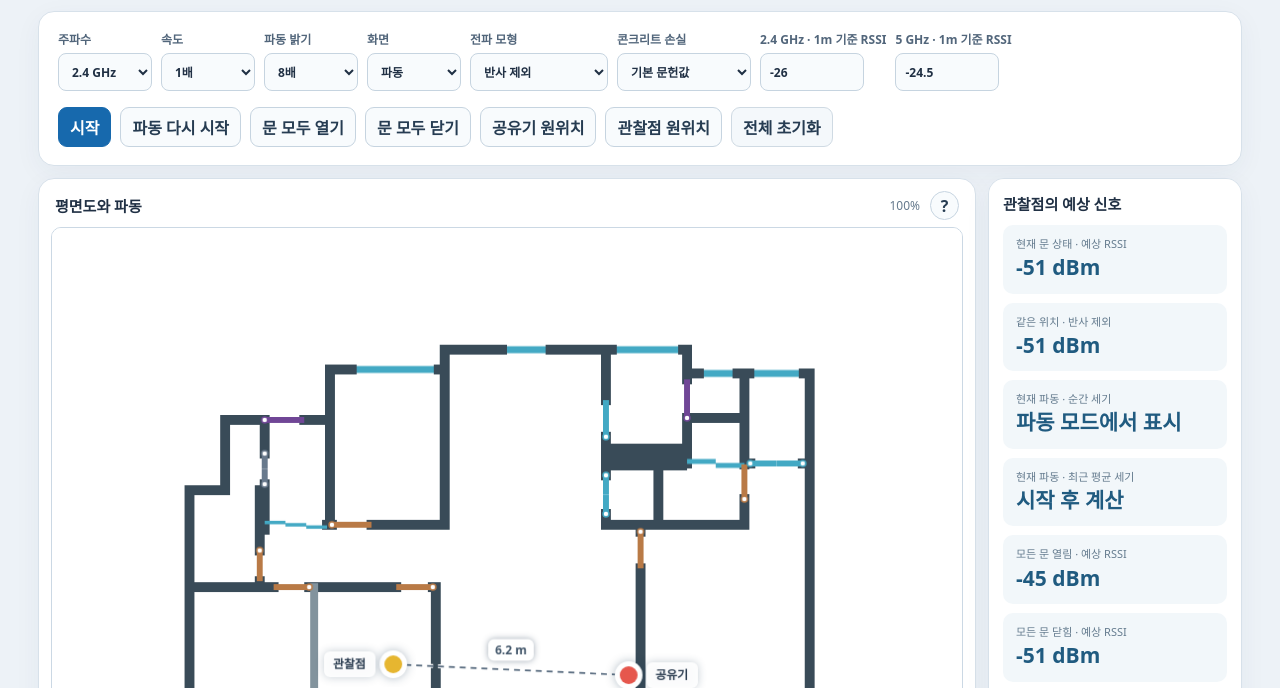
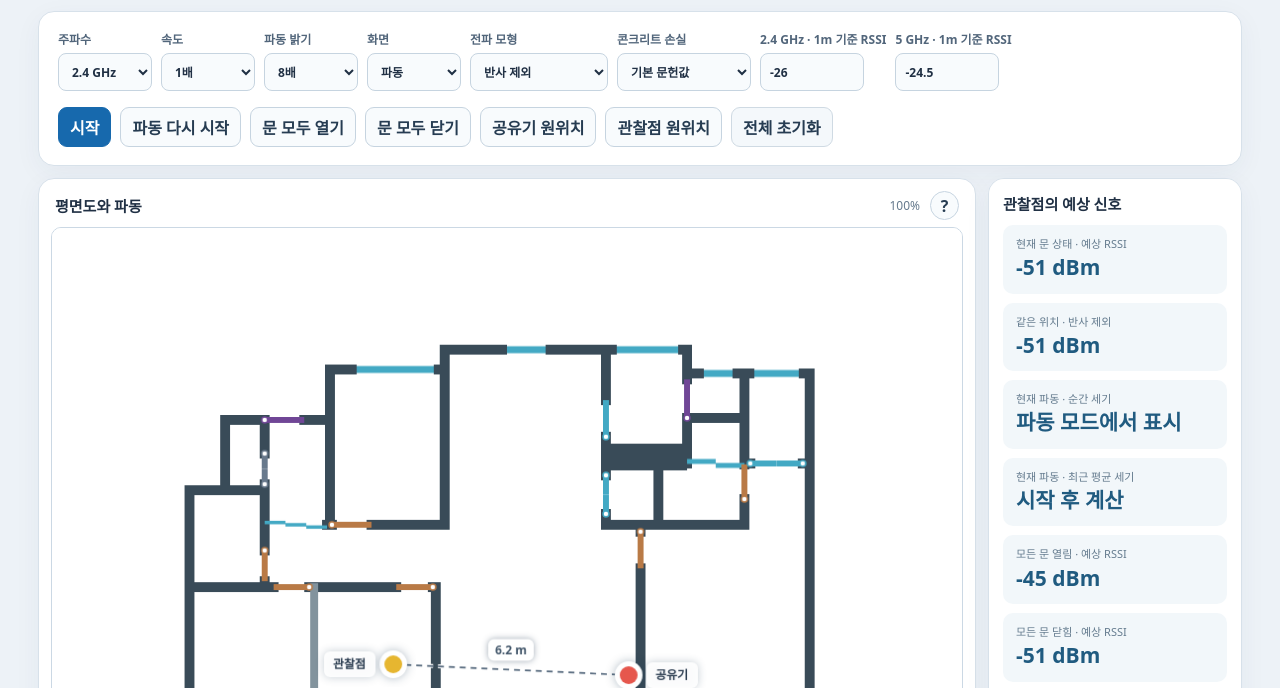
Before and after one commit to Jaettak/wifi-wave-lab, a plain HTML site: page index.html in a window 1280 px wide. Shown: the part 68-756 px from the top of the page. Drawn offline with Linux system fonts and the light colour scheme; animation ran at ten frames a second.

Commit message:
Correct entry closet and bathroom wall geometry

```diff
--- a/index.html
+++ b/index.html
@@ -87,5 +87,5 @@ button.danger{border-color:#cfdae3;background:#f4f8fb}
  <p>공유기는 U+ 기가와이파이6 GAPD-7500입니다. 갤럭시 S22 울트라로 공유기가 보이는 약 1m 위치에서 다시 확인한 기준값(2.4 GHz 약 −26 dBm, 5 GHz 약 −24.5 dBm)을 사용합니다. 기준점은 정확도 평가에서 제외합니다. 세 모형의 예상값을 각각 방별 실측값과 비교해야 하며, 반사를 넣었다고 정확도가 반드시 높아지는 것은 아닙니다.</p>
  <p>자료: <a href="https://www.itu.int/dms_pubrec/itu-r/rec/p/R-REC-P.2040-4-202509-I%21%21PDF-E.pdf" target="_blank" rel="noopener">ITU-R P.2040-4 반사·재질</a> · <a href="https://www.itu.int/dms_pubrec/itu-r/rec/p/R-REC-P.1238-13-202509-I%21%21PDF-E.pdf" target="_blank" rel="noopener">ITU-R P.1238-13 실내 경로</a> · <a href="https://assets.publishing.service.gov.uk/media/683711f64115cfe5bfaa2ca2/DURHAM_3.PDF" target="_blank" rel="noopener">5GHz 철근콘크리트 실험</a> · <a href="https://www.mdpi.com/2673-4591/158/1/16" target="_blank" rel="noopener">2.4GHz 주거 재질 실험</a>.</p>
 </dialog>
-<script src="layout-v5.js"></script><script src="reflection-v2.js"></script><script src="sim-v13.js"></script>
+<script src="layout-v6.js"></script><script src="reflection-v2.js"></script><script src="sim-v13.js"></script>
 </body></html>
--- /dev/null
+++ b/layout-v6.js
@@ -0,0 +1,81 @@
+// 원본 도면과 사용자 확인 사항을 기준으로 새로 작성한 지도.
+// 원본 이미지(1191×798)의 픽셀 좌표이며, 가구와 싱크대는 구조물에서 제외한다.
+window.WIFI_LAYOUT = (() => {
+  const S=(x1,y1,x2,y2,material='concrete',width=10)=>({x1,y1,x2,y2,material,width,kind:'segment'});
+  const B=(x,y,w,h,material='concrete')=>({x,y,w,h,material,kind:'block'});
+  const structure=[
+    // 남쪽 외벽과 침실·거실·발코니·대피공간 창문
+    S(239,625,260,625),S(260,625,344,625,'glass',7),S(344,625,385,625),
+    S(385,625,467,625,'glass',7),S(467,625,505,625),
+    S(505,625,689,625,'glass',7),S(689,625,695,625),
+    S(695,625,802,625,'glass',7),S(802,625,826,625),
+    S(826,625,855,625,'glass',7),S(855,625,866,625),
+    // 서쪽과 현관 돌출부 외벽
+    S(239,365,239,625),S(239,365,315,365),S(275,294,275,365),
+    S(275,294,315,294),S(355,294,381,294),
+    S(381,294,381,243),S(381,243,403,243),
+    // 북쪽 외벽: 침실 3, 주방, 발코니 2, 오른쪽 작은 공간, 드레스룸의 창
+    S(403,243,491,243,'glass',7),S(491,243,497,243),S(497,243,497,223),
+    S(497,223,555,223),S(555,223,604,223,'glass',7),S(604,223,660,223),
+    S(660,223,666,223),S(666,223,738,223,'glass',7),S(738,223,742,223),
+    S(742,223,742,253),S(742,247,754,247),S(754,247,793,247,'glass',7),
+    S(793,247,800,247),S(800,247,805,247),S(805,247,860,247,'glass',7),
+    S(860,247,866,247),S(866,247,866,625),
+    // 현관 옆 창고와 공용 욕실의 동쪽 경계는 x=315의 한 줄이다.
+    // 창고 문과 욕실 문 사이의 콘크리트도 한 구간으로 이어 둔다.
+    S(315,294,315,328),S(315,359,315,426),
+    S(315,457,315,463),S(239,463,315,463),
+    S(378,400,381,400),
+    // 침실 1·2·3과 거실의 경계. 침실 1·2 사이는 가벽.
+    S(315,463,324,463),S(360,463,448,463),S(485,463,488,463),
+    S(365,463,365,625,'partition',8),S(488,463,488,625),
+    S(381,294,381,400),S(381,400,383,400),S(423,400,497,400),
+    S(497,243,497,400),
+    // 발코니 2와 오른쪽 작은 공간
+    S(660,223,660,274),S(660,311,660,335),
+    S(742,292,800,292),S(742,292,742,338),
+    // 수납공간 위 두꺼운 콘크리트. 욕실 안 오른쪽 작은 돌출부는 없다.
+    B(660,318,82,27),
+    S(660,338,660,350),S(660,389,660,400),
+    S(660,400,713,400),S(713,400,742,400),S(713,338,713,400),
+    // 부부욕실·파우더룸·드레스룸
+    S(742,400,800,400),S(800,247,800,292),S(800,292,800,339),
+    S(800,374,800,400),S(800,338,806,338),S(859,338,866,338),
+    // 안방, 발코니 1과 대피공간
+    S(695,400,695,407),S(695,444,695,625),
+    S(802,573,866,573),
+    S(806,573,806,585),S(806,618,806,625)
+  ];
+  const doors=[
+    {id:'entry',label:'현관문',material:'iron',x1:315,y1:294,x2:355,y2:294,mechanism:'swing',hinge:'left',direction:'up'},
+    {id:'closet',label:'현관 옆 창고',material:'metal',x1:315,y1:328,x2:315,y2:359,mechanism:'doubleVertical',direction:'right'},
+    {id:'hall',label:'현관 유리 중문',material:'glass',x1:315,y1:400,x2:378,y2:400,mechanism:'tripleStack'},
+    {id:'bath',label:'공용 욕실',material:'wood',x1:315,y1:426,x2:315,y2:457,mechanism:'swing',hinge:'top',direction:'left'},
+    {id:'bed2',label:'침실 2',material:'wood',x1:324,y1:463,x2:360,y2:463,mechanism:'swing',hinge:'right',direction:'down'},
+    {id:'bed1',label:'침실 1',material:'wood',x1:448,y1:463,x2:485,y2:463,mechanism:'swing',hinge:'right',direction:'down'},
+    {id:'bed3',label:'침실 3',material:'wood',x1:383,y1:400,x2:423,y2:400,mechanism:'swing',hinge:'left',direction:'up'},
+    {id:'balcony2',label:'발코니 2',material:'glass',x1:660,y1:274,x2:660,y2:311,mechanism:'swing',hinge:'bottom',direction:'right'},
+    {id:'balcony2iron',label:'발코니 2 옆 작은 공간',material:'iron',x1:742,y1:253,x2:742,y2:292,mechanism:'swing',hinge:'bottom',direction:'right'},
+    {id:'storage',label:'수납공간',material:'glass',x1:660,y1:350,x2:660,y2:389,mechanism:'doubleVertical',direction:'left'},
+    {id:'bathGlass',label:'부부욕실 유리문',material:'glass',x1:742,y1:338,x2:800,y2:338,mechanism:'halfSlideLeft'},
+    {id:'masterbath',label:'부부욕실 나무문',material:'wood',x1:800,y1:339,x2:800,y2:374,mechanism:'swing',hinge:'bottom',direction:'left'},
+    {id:'dressing',label:'드레스룸',material:'glass',x1:806,y1:338,x2:859,y2:338,mechanism:'doubleHorizontal',direction:'down'},
+    {id:'master',label:'안방',material:'wood',x1:695,y1:407,x2:695,y2:444,mechanism:'swing',hinge:'top',direction:'right'},
+    {id:'balcony1',label:'발코니 1',material:'glass',x1:695,y1:573,x2:802,y2:573,mechanism:'halfSlideLeft'},
+    {id:'evac',label:'발코니 1·대피공간',material:'iron',x1:806,y1:585,x2:806,y2:618,mechanism:'swing',hinge:'top',direction:'right'}
+  ];
+  const rooms=[
+    ['침실 2',294,545,80],['침실 1',427,545,80],['거실',586,540,100],
+    ['안방',780,510,75],['침실 3',439,328,80],['현관',343,350,45],
+    ['주방',576,355,80],['발코니 2',699,268,62],['수납',685,375,38],
+    ['욕실',273,420,43],['부부욕실',772,373,57],['파우더룸',833,373,57],
+    ['드레스룸',834,283,53],['발코니 1',751,607,65],['대피',837,607,38]
+  ];
+  // 벽 끝을 돌아 문으로 접근하는 경로의 후보점. 도면의 열린 복도 쪽에 둔다.
+  const navigation=[
+    [505,446],[478,446],[370,447],[380,414],
+    [686,411],[705,390],[648,414],[734,413],
+    [805,412],[878,560],[878,635]
+  ];
+  return {structure,doors,rooms,navigation,router:[683,552],probe:[445,541]};
+})();
```
